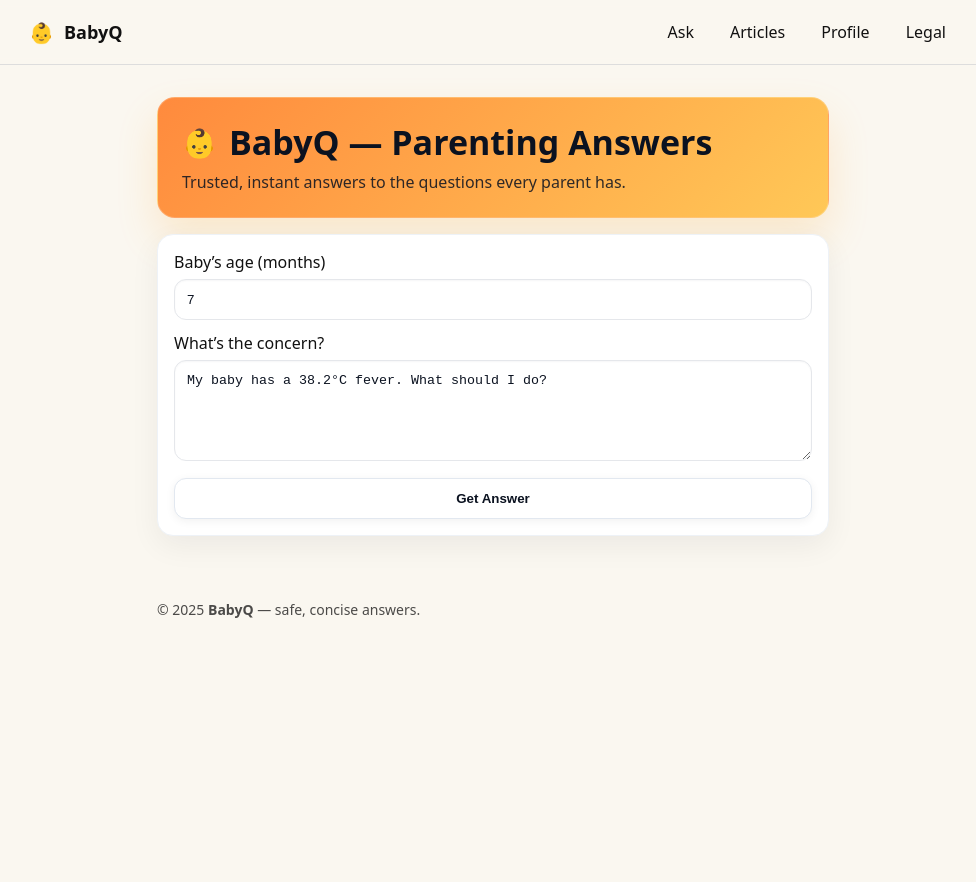
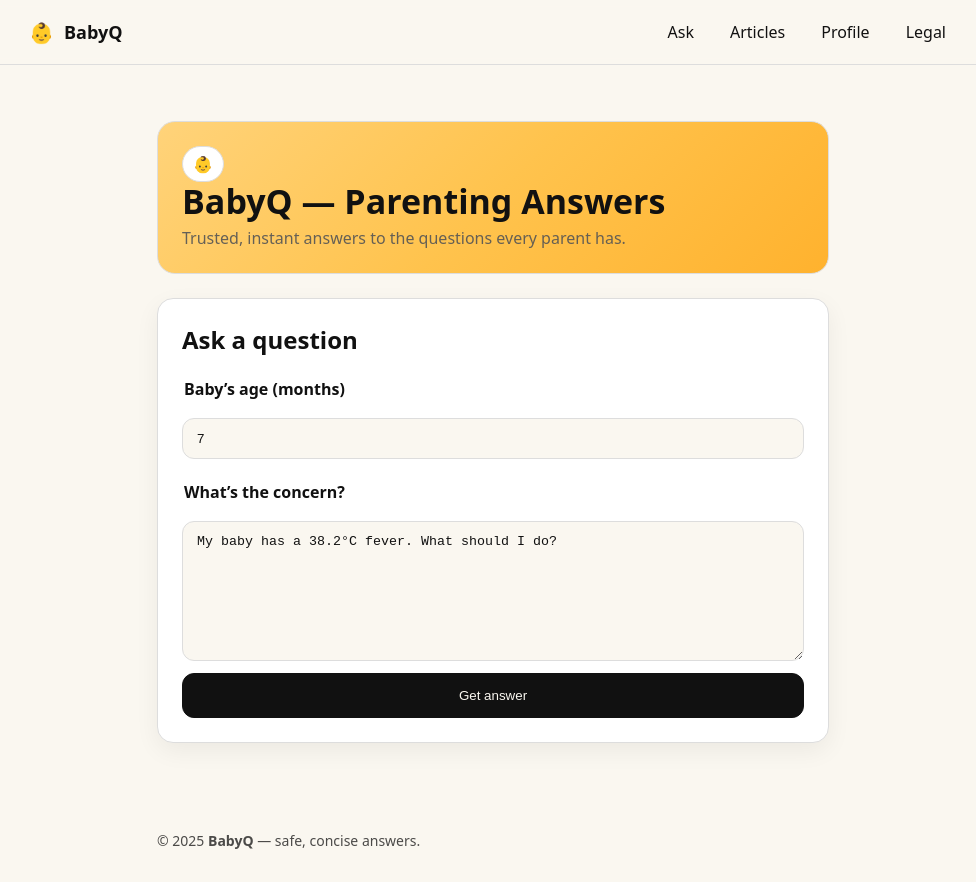
Before and after one commit to DidemKurtErsoy1/nextjs-boilerplate, a Next.js app: page / in a window 1280 px wide. Shown: the whole page, without its empty margins (147-1123 px from the left). Before the commit the page ends 800 px from the top, so only its background shows below. Built offline with nearby package versions, Linux system fonts and the light colour scheme.

Commit message:
Update page.tsx

```diff
--- a/app/page.tsx
+++ b/app/page.tsx
@@ -29,24 +29,29 @@ export default function Home() {
   const [error, setError] = useState<string | null>(null);
   const [lastPayload, setLastPayload] = useState<any>(null);
 
-  // Autofill age (months) from Profile (localStorage)
+  // Autofill age (months) from local profile
   useEffect(() => {
     try {
       const raw = localStorage.getItem('babyq_profile_v1');
       if (!raw) return;
       const p = JSON.parse(raw) as { birth_date?: string };
       if (!p?.birth_date) return;
+
       const monthsBetween = (birthISO: string) => {
-        const b = new Date(birthISO); const now = new Date();
-        let m = (now.getFullYear() - b.getFullYear()) * 12 + (now.getMonth() - b.getMonth());
+        const b = new Date(birthISO);
+        const now = new Date();
+        let m =
+          (now.getFullYear() - b.getFullYear()) * 12 +
+          (now.getMonth() - b.getMonth());
         if (now.getDate() < b.getDate()) m -= 1;
         return Math.max(0, m);
       };
+
       setAge(String(monthsBetween(p.birth_date)));
     } catch {}
   }, []);
 
-  // URL params
+  // URL flags
   const showDebug = useMemo(() => {
     if (typeof window === 'undefined') return false;
     return new URLSearchParams(window.location.search).has('debug');
@@ -58,14 +63,23 @@ export default function Home() {
 
   async function onSubmit(e: React.FormEvent) {
     e.preventDefault();
-    setLoading(true); setError(null); setResp(null);
+    setLoading(true);
+    setError(null);
+    setResp(null);
 
-    const payload = { ageMonths: Number(age || 0), question: question.trim() };
+    const payload = {
+      ageMonths: Number(age || 0),
+      question: question.trim(),
+    };
     setLastPayload(payload);
 
     try {
       const url = providerQuery ? `/api/ask?v=${providerQuery}` : '/api/ask';
-      const r = await fetch(url, { method:'POST', headers:{'Content-Type':'application/json'}, body: JSON.stringify(payload) });
+      const r = await fetch(url, {
+        method: 'POST',
+        headers: { 'Content-Type': 'application/json' },
+        body: JSON.stringify(payload),
+      });
       const j = (await r.json()) as ApiResp;
       if (!r.ok) throw new Error(j?.error || j?.detail || `HTTP ${r.status}`);
       setResp(j);
@@ -78,154 +92,121 @@ export default function Home() {
 
   return (
     <>
-      {/* HERO: orange → yellow */}
-      <div style={{
-        borderRadius: 18,
-        padding: 24,
-        marginBottom: 16,
-        background: 'linear-gradient(135deg, #FF8A3D 0%, #FFC857 100%)',
-        color: '#0b1220',
-        border: '1px solid rgba(255, 255, 255, 0.2)',
-        boxShadow: '0 20px 40px rgba(255, 168, 56, .20)'
-      }}>
-        <div style={{ display:'flex', alignItems:'center', gap:12, marginBottom:8 }}>
-          <span style={{ fontSize:28, lineHeight:1 }}>👶</span>
-          <h1 style={{ fontSize: 34, lineHeight:1.2, margin:0, fontWeight: 800 }}>
-            BabyQ — Parenting Answers
-          </h1>
-        </div>
-        <p style={{ margin:0, opacity:.85, fontSize:16 }}>
-          Trusted, instant answers to the questions every parent has.
-        </p>
-      </div>
+      {/* Hero (amber-only gradient) */}
+      <section className="hero section">
+        <div className="badge" aria-hidden="true">👶</div>
+        <h1>BabyQ — Parenting Answers</h1>
+        <p className="muted">Trusted, instant answers to the questions every parent has.</p>
+      </section>
 
-      {/* FORM */}
-      <form onSubmit={onSubmit} style={{
-        display:'grid', gap:12,
-        background:'#ffffff', padding:16, borderRadius:16,
-        border:'1px solid #EEF2F7', boxShadow:'0 10px 30px rgba(2,12,27,.06)'
-      }}>
-        <label>
+      {/* Form card */}
+      <section className="card section" aria-labelledby="ask-title">
+        <h2 id="ask-title" style={{ marginTop: 0, marginBottom: 12 }}>Ask a question</h2>
+
+        <form onSubmit={onSubmit} style={{ display: 'grid', gap: 12 }}>
+          <label className="label" htmlFor="age">
             Baby’s age (months)
+          </label>
           <input
+            id="age"
+            name="age"
             type="number"
             min={0}
             max={60}
             value={age}
             onChange={(e) => setAge(e.target.value)}
-            style={{
-              width:'100%', padding:12, marginTop:6,
-              background:'#ffffff', color:'#0b1220',
-              border:'1px solid #E5E7EB', borderRadius:12, outline:'none',
-              boxShadow:'inset 0 1px 2px rgba(16,24,40,.04)',
-              transition:'border-color .12s ease, box-shadow .12s ease'
-            }}
-            onFocus={(e)=>{ e.currentTarget.style.borderColor='#FB923C'; e.currentTarget.style.boxShadow='0 0 0 3px rgba(251,146,60,.25)';}}
-            onBlur={(e)=>{ e.currentTarget.style.borderColor='#E5E7EB'; e.currentTarget.style.boxShadow='inset 0 1px 2px rgba(16,24,40,.04)';}}
+            className="input"
+            placeholder="e.g. 7"
             required
+            aria-required="true"
           />
+
+          <label className="label" htmlFor="question">
+            What’s the concern?
           </label>
-
-        <label>
-          What’s the concern?
           <textarea
+            id="question"
+            name="question"
             value={question}
             onChange={(e) => setQuestion(e.target.value)}
-            rows={5}
+            className="textarea"
             placeholder="e.g. My baby is coughing a lot and has a 38.2°C fever. What should I do?"
-            style={{
-              width:'100%', padding:12, marginTop:6, resize:'vertical',
-              background:'#ffffff', color:'#0b1220',
-              border:'1px solid #E5E7EB', borderRadius:12, outline:'none',
-              boxShadow:'inset 0 1px 2px rgba(16,24,40,.04)',
-              transition:'border-color .12s ease, box-shadow .12s ease'
-            }}
-            onFocus={(e)=>{ e.currentTarget.style.borderColor='#FB923C'; e.currentTarget.style.boxShadow='0 0 0 3px rgba(251,146,60,.25)';}}
-            onBlur={(e)=>{ e.currentTarget.style.borderColor='#E5E7EB'; e.currentTarget.style.boxShadow='inset 0 1px 2px rgba(16,24,40,.04)';}}
             required
+            aria-required="true"
           />
-        </label>
 
           <button
             type="submit"
+            className="btn"
             disabled={loading || !question.trim()}
-          style={{
-            padding:'12px 16px',
-            background:'#ffffff',
-            color:'#0b1220', fontWeight:800,
-            borderRadius:12, border:'1px solid #E2E8F0',
-            cursor: loading ? 'not-allowed':'pointer',
-            boxShadow: loading ? 'none' : '0 2px 10px rgba(0,0,0,.06)',
-            transition:'transform .06s ease, box-shadow .12s ease, border-color .12s ease'
-          }}
-          onMouseEnter={(e)=> e.currentTarget.style.boxShadow='0 4px 14px rgba(0,0,0,.10)'}
-          onMouseLeave={(e)=> e.currentTarget.style.boxShadow='0 2px 10px rgba(0,0,0,.06)'}
-          onMouseDown={(e)=> e.currentTarget.style.transform='scale(0.98)'}
-          onMouseUp={(e)=> e.currentTarget.style.transform='scale(1)'}
+            aria-busy={loading}
           >
-          {loading ? 'Generating…' : 'Get Answer'}
+            {loading ? 'Preparing answer…' : 'Get answer'}
           </button>
         </form>
 
-      {/* Errors */}
+        {/* Error */}
         {error && (
-        <div style={{
-          marginTop:16, padding:12, border:'1px solid #FECACA',
-          background:'#FEF2F2', color:'#991B1B', borderRadius:12
-        }}>
+          <div className="alert-danger" style={{ marginTop: 14 }}>
             <strong>Error:</strong> {error}
           </div>
         )}
+      </section>
 
       {/* Answer */}
       {resp && (
-        <section style={{ marginTop: 24 }}>
+        <section className="card section" aria-labelledby="answer-title">
+          {/* emergency banner */}
           {resp?.meta?.urgent ? (
-            <div style={{
-              marginBottom:12, padding:12, border:'1px solid #FDBA74',
-              background:'#FFF7ED', color:'#9A3412', borderRadius:12
-            }}>
-              <strong>URGENT:</strong> Symptoms may be urgent. Call emergency services or go to the nearest facility.
+            <div className="alert" role="alert" style={{ marginBottom: 12 }}>
+              <strong>URGENT:</strong> Symptoms may be urgent. Call emergency services or visit the nearest healthcare facility.
             </div>
           ) : null}
 
-          <h3 style={{ fontSize: 20, fontWeight: 800, margin:'8px 0' }}>Answer</h3>
-          <div style={{ whiteSpace:'pre-wrap', marginTop:8, background:'#fff', border:'1px solid #EEF2F7', borderRadius:12, padding:12 }}>
+          <h2 id="answer-title" style={{ marginTop: 0 }}>Answer</h2>
+          <div style={{ whiteSpace: 'pre-wrap', marginTop: 8 }}>
             {cleanAnswer(resp.answer || '')}
           </div>
 
+          {/* Disclaimer */}
           {resp?.disclaimer && (
-            <div style={{ marginTop: 10, fontSize: 13, opacity: .75 }}>
+            <div className="muted" style={{ marginTop: 12, fontSize: 13 }}>
               {resp.disclaimer}
             </div>
           )}
 
+          {/* Sources */}
           {resp.candidates?.length ? (
-            <details style={{ marginTop: 14 }}>
-              <summary>Show sources ({resp.candidates.length})</summary>
+            <details style={{ marginTop: 16 }}>
+              <summary>Sources ({resp.candidates.length})</summary>
               <ul style={{ marginTop: 8 }}>
                 {resp.candidates.map((c: any, i: number) => (
                   <li key={c.id || i} style={{ marginBottom: 8 }}>
                     <div style={{ fontWeight: 600 }}>
-                      {c.category} • {c.age_min}-{c.age_max} mo
+                      {c.category} • {c.age_min}-{c.age_max} months
                     </div>
-                    <div style={{ opacity: 0.8 }}>{c.question}</div>
+                    <div className="muted">{c.question}</div>
                   </li>
                 ))}
               </ul>
             </details>
           ) : null}
 
+          {/* Debug (only with ?debug=1) */}
           {showDebug && (
             <>
               <details style={{ marginTop: 12 }}>
                 <summary>Debug (meta)</summary>
-                <pre style={{ marginTop: 8 }}>{JSON.stringify(resp.meta, null, 2)}</pre>
+                <pre style={{ marginTop: 8 }}>
+{JSON.stringify(resp.meta, null, 2)}
+                </pre>
               </details>
 
               <details style={{ marginTop: 12 }}>
-                <summary>Payload</summary>
-                <pre style={{ marginTop: 8 }}>{JSON.stringify(lastPayload, null, 2)}</pre>
+                <summary>Sent payload</summary>
+                <pre style={{ marginTop: 8 }}>
+{JSON.stringify(lastPayload, null, 2)}
+                </pre>
               </details>
             </>
           )}
```
Lines whose indentation alone changed are shown as unchanged.
